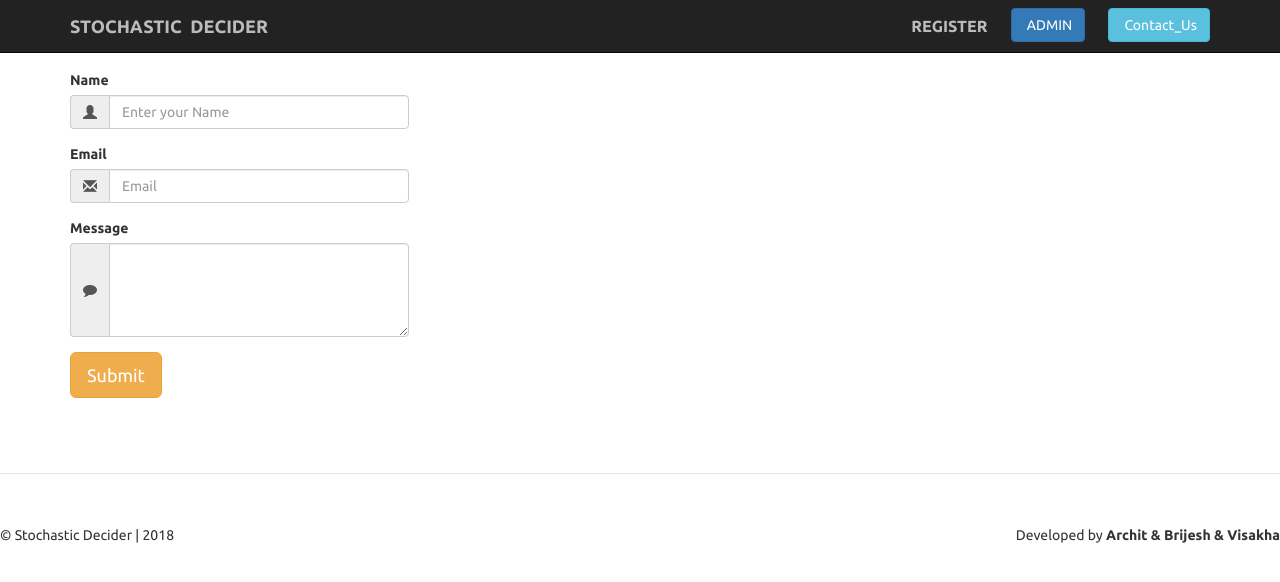
After one commit to Brijesh097/stochastic-decider, a PHP site: page /contact.php in a window 1280 px wide. The commit adds this page. Shown: the top 582 px of the page. Run offline with PHP 8.4, Linux system fonts and the light colour scheme; data that the repository does not hold is empty; some libraries are stand-ins or nearby versions.

Commit message:
Contact us

```diff
--- /dev/null
+++ b/contact.php
@@ -0,0 +1,49 @@
+<?php  include "includes/db.php"; ?>
+<?php  include "includes/header.php"; ?>
+
+<!-- Navigation -->
+<?php  include "includes/navbar.php"; ?>
+
+<!-- Page Content -->
+<div class="container">
+
+  <form action="includes/message.php" method="post">
+   <div class="form-group">
+<label for="name">Name</label>
+<div class="input-group">
+<div class="input-group-addon">
+ <span class="glyphicon glyphicon-user"></span>
+ </div>
+  <input type="text" name="name" class="form-control"  style="width:300px;" placeholder="Enter your Name">
+</div>
+</div>
+<div class="form-group">
+<label for="name">Email</label>
+<div class="input-group">
+<div class="input-group-addon">
+  <span class="glyphicon glyphicon-envelope"></span>
+  </div>
+  <input type="email"  name="email" class="form-control"  placeholder="Email" style="width:300px;">
+</div>
+</div>
+<div class="form-group">
+    <label for="name">Message</label>
+    <div class="input-group">
+     <div class="input-group-addon">
+  <span><i class="fa fa-comment"></i></span>
+  </div>
+        <textarea class="form-control" name="message" style="width:300px;" rows="4"></textarea>
+    </div>
+</div>
+<div class="form-group">
+<button type="submit" name="submit" id="sub" class="btn btn-warning btn-lg">Submit</button>
+    </div>
+ </form>
+        </div> <!-- /.container -->
+    </section>
+
+    <br><br>
+    <hr id="hr-style">
+
+    <!-- Footer -->
+    <?php include "includes/footer.php";?>
--- a/includes/navbar.php
+++ b/includes/navbar.php
@@ -40,6 +40,10 @@
                     <a href="admin_login.php" class="text-uppercase" style="color: #f5f5f5; padding: 7px 15px 0px 8px;"><button class="btn btn-primary" type="submit" style="margin: 0px;"> &nbsp;ADMIN</button></a>
                 </li>
 
+                <li>
+                    <a href="contact.php" class="text-uppercase" style="color: #f5f5f5; padding: 7px 15px 0px 8px;"><button class="btn btn-info" type="submit" style="margin: 0px;"> &nbsp;Contact_Us</button></a>
+                </li>
+
             </ul>
         </div>
         <!-- /.navbar-collapse -->
```
Also changed, not shown: includes/message.php (added, +30 -0 lines).
